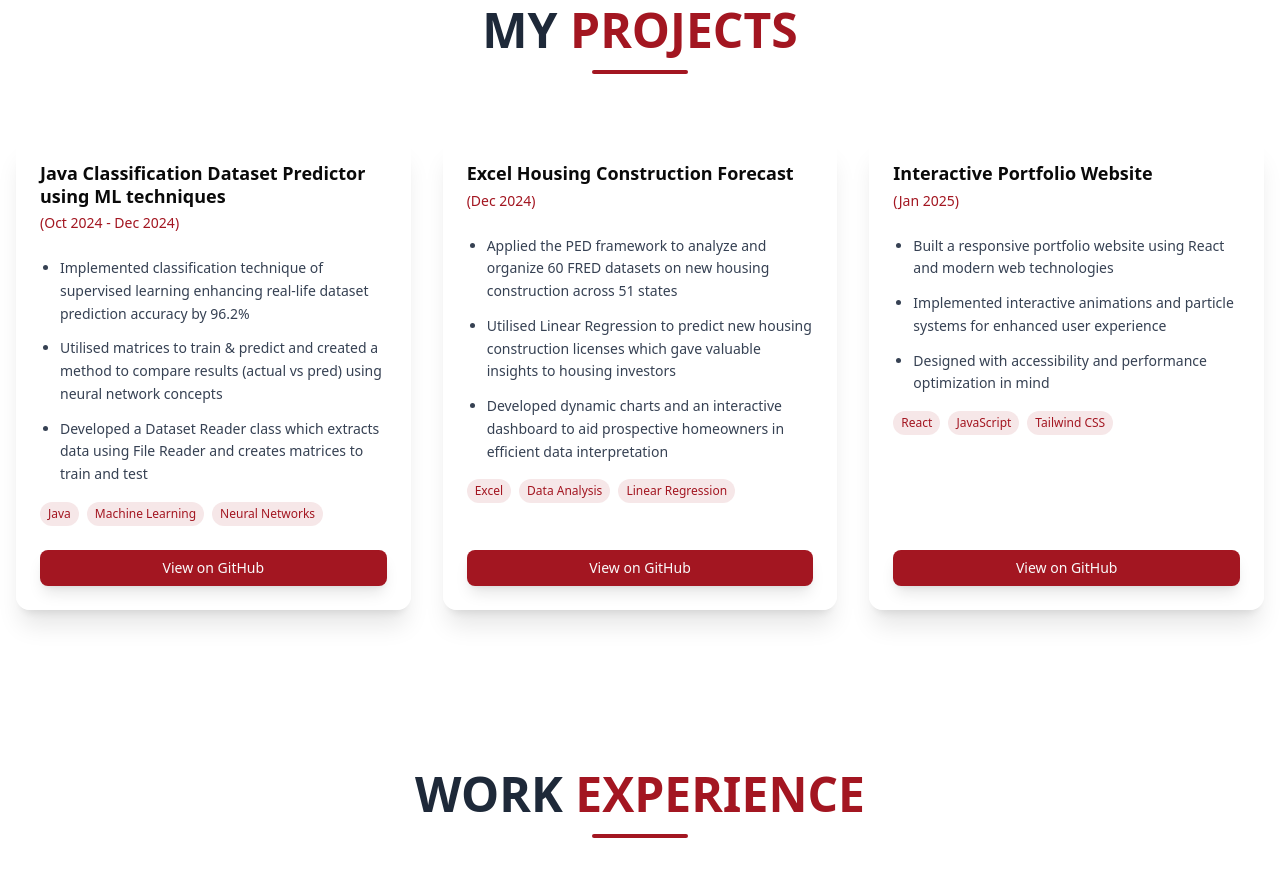
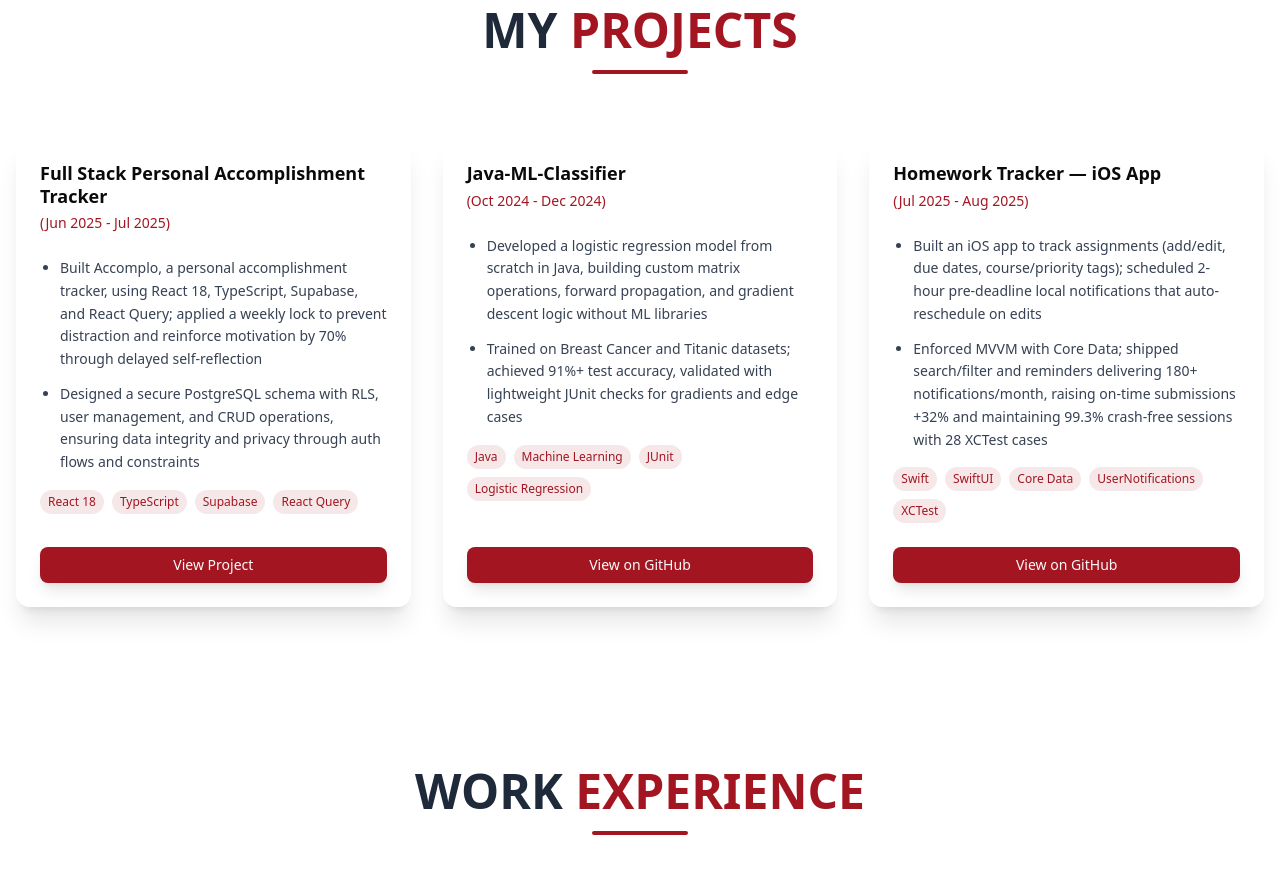
Before and after one commit to Sahmey2004/Portfolio, a React (Vite) app: page / in a window 1280 px wide. Shown: the part 2140-3016 px from the top of the page. Built offline with nearby package versions, Linux system fonts and the light colour scheme.

Commit message:
Update projects section with resume data

```diff
--- a/src/components/Project.jsx
+++ b/src/components/Project.jsx
@@ -30,36 +30,36 @@ const Project = () => {
 
   const projects = [
     {
-      title: 'Java Classification Dataset Predictor using ML techniques',
-      period: '(Oct 2024 - Dec 2024)',
+      title: 'Full Stack Personal Accomplishment Tracker',
+      period: '(Jun 2025 - Jul 2025)',
+      url: 'https://accomplo.vercel.app/',
       description: [
-        'Implemented classification technique of supervised learning enhancing real-life dataset prediction accuracy by 96.2%',
-        'Utilised matrices to train & predict and created a method to compare results (actual vs pred) using neural network concepts',
-        'Developed a Dataset Reader class which extracts data using File Reader and creates matrices to train and test',
+        'Built Accomplo, a personal accomplishment tracker, using React 18, TypeScript, Supabase, and React Query; applied a weekly lock to prevent distraction and reinforce motivation by 70% through delayed self-reflection',
+        'Designed a secure PostgreSQL schema with RLS, user management, and CRUD operations, ensuring data integrity and privacy through auth flows and constraints',
       ],
-      tech: ['Java', 'Machine Learning', 'Neural Networks'],
+      tech: ['React 18', 'TypeScript', 'Supabase', 'React Query'],
       gradient: 'from-lightblue-500/20 to-purple-500/20',
     },
     {
-      title: 'Excel Housing Construction Forecast',
-      period: '(Dec 2024)',
+      title: 'Java-ML-Classifier',
+      period: '(Oct 2024 - Dec 2024)',
+      url: 'https://github.com/Sahmey2004',
       description: [
-        'Applied the PED framework to analyze and organize 60 FRED datasets on new housing construction across 51 states',
-        'Utilised Linear Regression to predict new housing construction licenses which gave valuable insights to housing investors',
-        'Developed dynamic charts and an interactive dashboard to aid prospective homeowners in efficient data interpretation',
+        'Developed a logistic regression model from scratch in Java, building custom matrix operations, forward propagation, and gradient descent logic without ML libraries',
+        'Trained on Breast Cancer and Titanic datasets; achieved 91%+ test accuracy, validated with lightweight JUnit checks for gradients and edge cases',
       ],
-      tech: ['Excel', 'Data Analysis', 'Linear Regression'],
+      tech: ['Java', 'Machine Learning', 'JUnit', 'Logistic Regression'],
       gradient: 'from-lightblue-500/20 to-purple-500/20',
     },
     {
-      title: 'Interactive Portfolio Website',
-      period: '(Jan 2025)',
+      title: 'Homework Tracker — iOS App',
+      period: '(Jul 2025 - Aug 2025)',
+      url: 'https://github.com/Sahmey2004',
       description: [
-        'Built a responsive portfolio website using React and modern web technologies',
-        'Implemented interactive animations and particle systems for enhanced user experience',
-        'Designed with accessibility and performance optimization in mind',
+        'Built an iOS app to track assignments (add/edit, due dates, course/priority tags); scheduled 2-hour pre-deadline local notifications that auto-reschedule on edits',
+        'Enforced MVVM with Core Data; shipped search/filter and reminders delivering 180+ notifications/month, raising on-time submissions +32% and maintaining 99.3% crash-free sessions with 28 XCTest cases',
       ],
-      tech: ['React', 'JavaScript', 'Tailwind CSS'],
+      tech: ['Swift', 'SwiftUI', 'Core Data', 'UserNotifications', 'XCTest'],
       gradient: 'from-lightblue-500/20 to-purple-500/20',
     },
   ];
@@ -128,8 +128,11 @@ const Project = () => {
                 </CardContent>
 
                 <CardFooter className="relative z-10">
-                  <Button className="w-full bg-maroon hover:bg-black transition-all duration-300 hover:scale-105 shadow-lg">
-                    View on GitHub
+                  <Button
+                    className="w-full bg-maroon hover:bg-black transition-all duration-300 hover:scale-105 shadow-lg"
+                    onClick={() => window.open(project.url, '_blank')}
+                  >
+                    {project.url?.includes('github') ? 'View on GitHub' : 'View Project'}
                   </Button>
                 </CardFooter>
               </Card>
```
